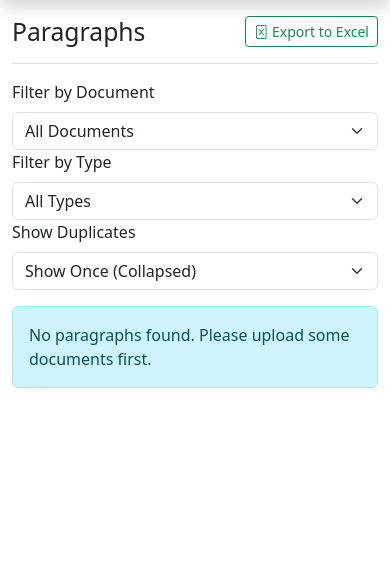
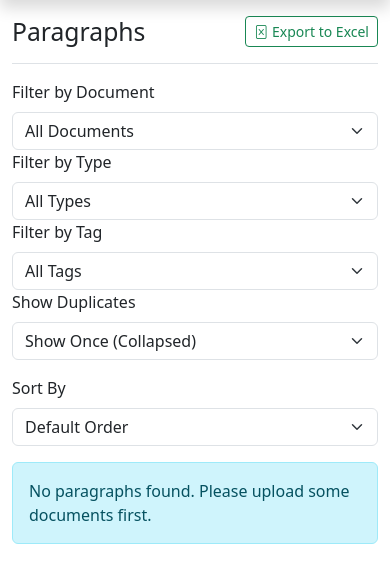
Before and after one commit to jacadik/Simplicity, a Flask app: page /paragraphs in a window 390 px wide. Shown: the part 40-623 px from the top of the page. Run offline with Flask 3, Linux system fonts and the light colour scheme; some libraries are stand-ins or nearby versions.

Commit message:
sorting paragraphs

```diff
--- a/templates/paragraphs.html
+++ b/templates/paragraphs.html
@@ -14,7 +14,7 @@
 
     <!-- Control Panel -->
     <div class="row mb-3">
-        <div class="col-md-4">
+        <div class="col-md-3">
             <label for="documentFilter" class="form-label">Filter by Document</label>
             <select class="form-select" id="documentFilter" onchange="filterByDocument(this.value)">
                 <option value="">All Documents</option>
@@ -23,7 +23,7 @@
                 {% endfor %}
             </select>
         </div>
-        <div class="col-md-4">
+        <div class="col-md-3">
             <label for="paragraphTypeFilter" class="form-label">Filter by Type</label>
             <select class="form-select" id="paragraphTypeFilter" onchange="filterByType(this.value)">
                 <option value="">All Types</option>
@@ -34,11 +34,33 @@
                 <option value="boilerplate">Boilerplate</option>
             </select>
         </div>
-        <div class="col-md-4">
+        <div class="col-md-3">
+            <label for="tagFilter" class="form-label">Filter by Tag</label>
+            <select class="form-select" id="tagFilter" onchange="filterByTag(this.value)">
+                <option value="">All Tags</option>
+                {% for tag in tags %}
+                    <option value="{{ tag.id }}">{{ tag.name }}</option>
+                {% endfor %}
+            </select>
+        </div>
+        <div class="col-md-3">
             <label for="duplicateFilter" class="form-label">Show Duplicates</label>
             <select class="form-select" id="duplicateFilter" onchange="filterByDuplicates(this.value)">
                 <option value="collapsed" {% if not show_all_duplicates %}selected{% endif %}>Show Once (Collapsed)</option>
                 <option value="all" {% if show_all_duplicates %}selected{% endif %}>Show All Instances</option>
+            </select>
+        </div>
+    </div>
+
+    <!-- Sorting Options -->
+    <div class="row mb-3">
+        <div class="col-md-4">
+            <label for="sortOption" class="form-label">Sort By</label>
+            <select class="form-select" id="sortOption" onchange="sortParagraphs(this.value)">
+                <option value="position">Default Order</option>
+                <option value="occurrences_desc">Occurrences (High to Low)</option>
+                <option value="occurrences_asc">Occurrences (Low to High)</option>
+                <option value="document">Document Name</option>
             </select>
         </div>
     </div>
@@ -48,13 +70,21 @@
             {% if paragraphs %}
                 <div id="paragraphsList">
                     {% for para in paragraphs %}
-                        <div class="card paragraph-card {{ para.paragraph_type }}" data-type="{{ para.paragraph_type }}" data-id="{{ para.id }}">
+                        <div class="card paragraph-card {{ para.paragraph_type }}"
+                             data-type="{{ para.paragraph_type }}"
+                             data-id="{{ para.id }}"
+                             data-occurrences="{{ para.document_references|length }}"
+                             data-document="{{ para.filename }}"
+                             data-tags="{{ para.tags|map(attribute='id')|join(',') }}">
                             <div class="card-header d-flex justify-content-between align-items-center">
                                 <div>
                                     <span class="badge bg-secondary">{{ para.paragraph_type }}</span>
                                     {% if para.appears_in_multiple %}
                                         <span class="badge bg-warning">Duplicate</span>
                                     {% endif %}
+                                    <span class="badge bg-info occurrence-badge">
+                                        <i class="bi bi-files"></i> {{ para.document_references|length }}
+                                    </span>
                                 </div>
                                 <div class="paragraph-tags">
                                     {% for tag in para.tags %}
@@ -148,6 +178,7 @@
         const paragraphs = document.querySelectorAll('.paragraph-card');
         if (!type) {
             paragraphs.forEach(p => p.style.display = 'block');
+            applySortingAndTagFilters(); // Reapply other filters
             return;
         }
 
@@ -158,6 +189,78 @@
                 p.style.display = 'none';
             }
         });
+
+        // Make sure tag filter is still applied
+        const tagFilter = document.getElementById('tagFilter').value;
+        if (tagFilter) {
+            filterByTag(tagFilter);
+        }
+    }
+
+    function filterByTag(tagId) {
+        if (!tagId) {
+            // If no tag selected, just reapply type filter
+            filterByType(document.getElementById('paragraphTypeFilter').value);
+            return;
+        }
+
+        // Apply tag filter while respecting type filter
+        const typeFilter = document.getElementById('paragraphTypeFilter').value;
+        const paragraphs = document.querySelectorAll('.paragraph-card');
+
+        paragraphs.forEach(p => {
+            // First check if it passes the type filter
+            const passesTypeFilter = !typeFilter || p.dataset.type === typeFilter;
+
+            // Then check if it has the selected tag
+            const tags = p.dataset.tags.split(',');
+            const passesTagFilter = tags.includes(tagId);
+
+            // Only show if passes both filters
+            if (passesTypeFilter && passesTagFilter) {
+                p.style.display = 'block';
+            } else {
+                p.style.display = 'none';
+            }
+        });
+    }
+
+    function sortParagraphs(sortOption) {
+        const paragraphsList = document.getElementById('paragraphsList');
+        const paragraphs = Array.from(paragraphsList.children);
+
+        // Sort based on selected option
+        paragraphs.sort((a, b) => {
+            switch(sortOption) {
+                case 'occurrences_desc':
+                    return parseInt(b.dataset.occurrences) - parseInt(a.dataset.occurrences);
+                case 'occurrences_asc':
+                    return parseInt(a.dataset.occurrences) - parseInt(b.dataset.occurrences);
+                case 'document':
+                    return a.dataset.document.localeCompare(b.dataset.document);
+                default: // position (default)
+                    return 0; // Keep original order
+            }
+        });
+
+        // Re-append elements in sorted order
+        paragraphs.forEach(p => paragraphsList.appendChild(p));
+
+        // Reapply filters after sorting
+        applySortingAndTagFilters();
+    }
+
+    function applySortingAndTagFilters() {
+        const typeFilter = document.getElementById('paragraphTypeFilter').value;
+        const tagFilter = document.getElementById('tagFilter').value;
+
+        if (typeFilter) {
+            filterByType(typeFilter);
+        }
+
+        if (tagFilter) {
+            filterByTag(tagFilter);
+        }
     }
 
     function showTagModal(paragraphId) {
@@ -212,5 +315,14 @@
             }
         });
     }
+
+    // Initialize sorting and filtering on page load
+    document.addEventListener('DOMContentLoaded', function() {
+        // Apply any default sorting
+        const sortOption = document.getElementById('sortOption');
+        if (sortOption.value !== 'position') {
+            sortParagraphs(sortOption.value);
+        }
+    });
 </script>
 {% endblock %}
```
Also changed, not shown: static/custom.css (+50 -0 lines), 13 other files. Lines whose indentation alone changed are shown as unchanged.
